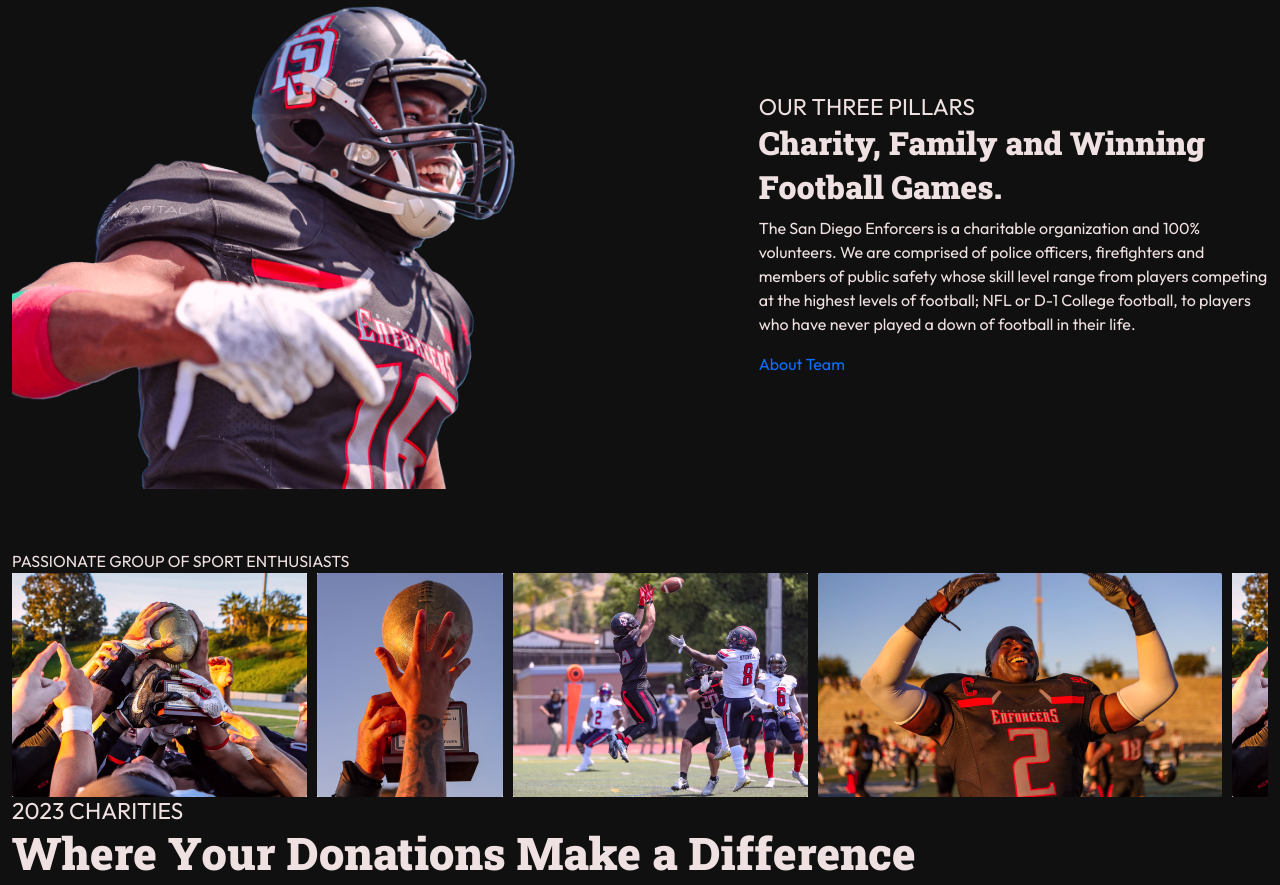
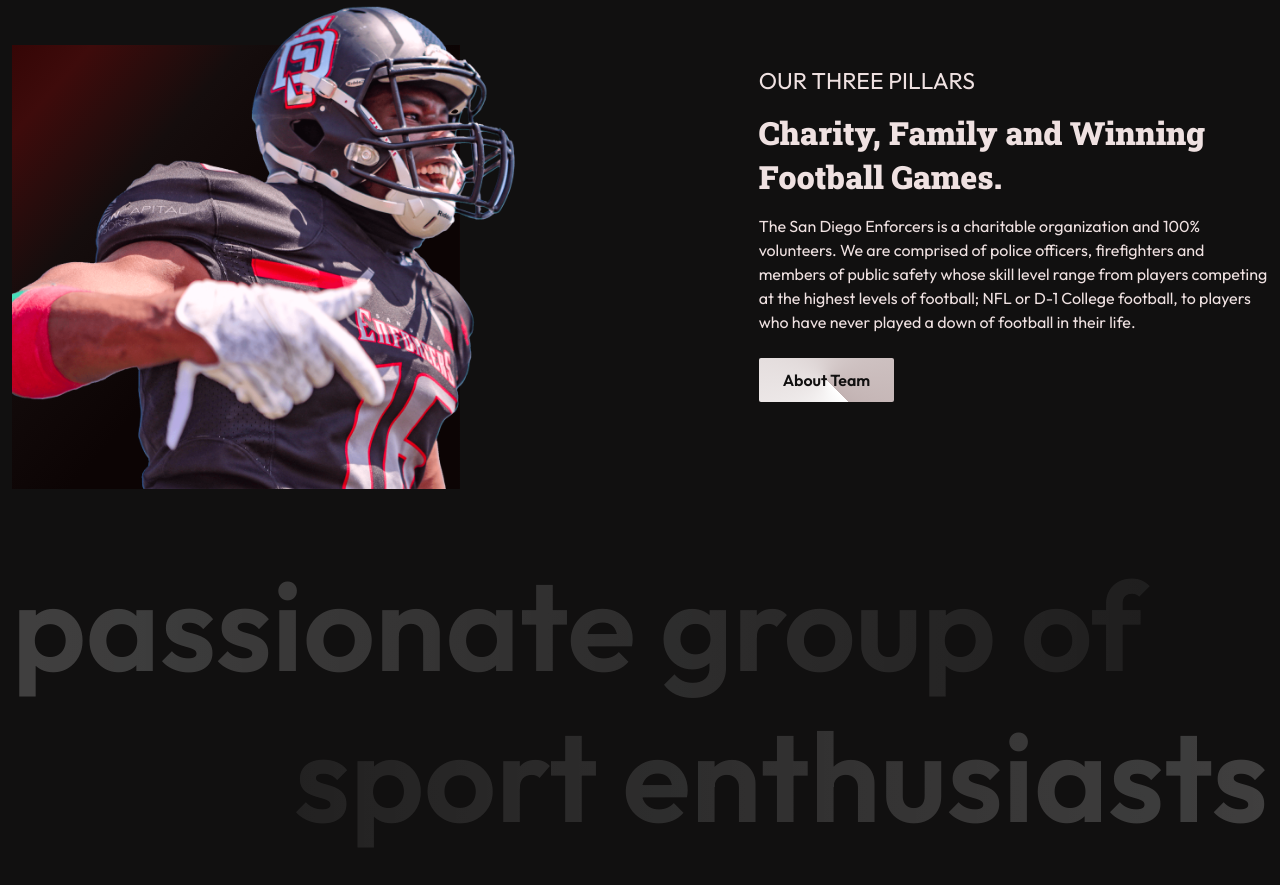
Before and after one commit to RIRashed33/Enforcers, a plain HTML site: page index.html in a window 1280 px wide. Shown: the part 1360-2245 px from the top of the page. Drawn offline with Linux system fonts and the light colour scheme.

Commit message:
home page half of css done

```diff
--- a/css/custom.css
+++ b/css/custom.css
@@ -6,6 +6,7 @@
     --smoky-black: #111010;
     --maroon: #7D0B0B;
     --conic-gradient: conic-gradient(from 135deg at 49.73% 50%, #7D0B0B 0deg, #540707 360deg);
+    --white-conic: conic-gradient(from 135deg at 50% 50%, #FFF 0deg, #C2B2B2 360deg);
     --dark-inner-gradient: linear-gradient(142deg, #111010 0%, #1F1D1D 64.92%);
     --mix-gradient: var(--Mix-Gradient, linear-gradient(to bottom right, #350606 0%, #3E0B0B 9%, #150D0D 26%, #0C0404 50%) bottom right / 50% 50% no-repeat, linear-gradient(to bottom left, #350606 0%, #3E0B0B 9%, #150D0D 26%, #0C0404 50%) bottom left / 50% 50% no-repeat, linear-gradient(to top left, #350606 0%, #3E0B0B 9%, #150D0D 26%, #0C0404 50%) top left / 50% 50% no-repeat, linear-gradient(to top right, #350606 0%, #3E0B0B 9%, #150D0D 26%, #0C0404 50%) top right / 50% 50% no-repeat);
 }
@@ -85,6 +86,14 @@ a.transparent-btn {
 a.gradient-btn {
    background: var(--conic-gradient);
    padding: 12px 24px;
+}
+a.white-gradient-btn{
+   color: var(--smoky-black);
+   padding: 12px 24px;
+   border-radius: 2px;
+   background: var(--white-conic);
+   font-weight: 600;
+   line-height: 1.25;
 }
 a.right-arrow-btn {
    padding: 4px 36px 4px 4px;
@@ -217,3 +226,31 @@ section.team-section {
    max-width: 990px;
    margin-bottom: 60px;
 }
+.team-banner {
+   background: var(--mix-gradient);
+   background-position: top 65px left;
+   background-size: 88%;
+}
+section.large-text-section span {
+   text-transform: lowercase;
+   display: block;
+   font-size: 126px;
+   font-weight: 600;
+   line-height: 1.2;
+}
+section.large-text-section span:first-child{
+   background: linear-gradient(90deg, rgba(255, 255, 255, 0.20) 1.74%, rgba(255, 255, 255, 0.04) 106.49%);
+   background-clip: text;
+   -webkit-background-clip: text;
+   -webkit-text-fill-color: transparent;
+}
+section.large-text-section span:last-child{
+   text-align: end;
+   background: linear-gradient(270deg, rgba(255, 255, 255, 0.20) 0%, rgba(255, 255, 255, 0.04) 100%);
+   background-clip: text;
+   -webkit-background-clip: text;
+   -webkit-text-fill-color: transparent;
+}
+section.image-slider-section {
+   padding: 80px 0;
+}
--- a/css/responsive.css
+++ b/css/responsive.css
@@ -2,8 +2,11 @@
     h1,span.large-text{
         font-size: 48px;
     }
-    p.large, h4{
+    h4{
         font-size: 20px;
+    }
+    p.large{
+        font-size: 18px;
     }
     .large-textbox {
         padding: 25px 45px;
@@ -16,6 +19,9 @@
     }
     .main-hero-details {
         padding: 40px 60px 40px 24px;
+    }
+    section.large-text-section span {
+        font-size: 100px;
     }
 
 }
@@ -88,9 +94,21 @@
     .main-hero-details {
         padding: 40px 24px;
     }
+    section.large-text-section span {
+        font-size: 60px;
+    }
 
 }
 @media screen and (max-width: 767px){
+    h1{
+        font-size: 40px;
+    }
+    h2 {
+        font-size: 32px;
+    }
+    h3 {
+        font-size: 26px;
+    }
     a.transparent-btn, a.gradient-btn{
         min-width: 210px;
         justify-content: center;
@@ -117,9 +135,6 @@
     }
 
     /* Main Area Style */
-    h1{
-        font-size: 40px;
-    }
     .banner-btns {
         flex-direction: column;
     }
@@ -139,6 +154,15 @@
     a.event-schedule-anchor {
         position: inherit;
         right: inherit;
+    }
+    section.large-text-section span{
+        font-size: 48px;
+    }
+    section.large-text-section span:last-child{
+        text-align: start;
+    }
+    section.image-slider-section {
+        padding: 50px 0;
     }
 
 }
--- a/index.html
+++ b/index.html
@@ -113,17 +113,17 @@
                     <h2 class="mb-3">“What I always felt made us special, is we are a family on and off the field. The way we come together to help each other out makes me proud to be an Enforcers”</h2>
                     <p class="large">Shane Lynn - Former Player, Coach and Current President</p>
                 </div>
-                <div class="row align-items-center justify-content-between">
-                    <div class="col-md-6 col-lg-5">
+                <div class="row gy-5 align-items-center justify-content-between">
+                    <div class="col-lg-5">
                         <div class="team-banner">
                             <img src="./img/team-banner.png" alt="">
                         </div>
                     </div>
-                    <div class="col-md-6 col-lg-5">
+                    <div class="col-lg-5">
                         <div class="team-right-content">
-                            <p class="large text-uppercase">OUR THREE PILLARS</p>
-                            <h3>Charity, Family and Winning Football Games.</h3>
-                            <p>The San Diego Enforcers is a charitable organization and 100% volunteers. We are comprised of police officers, firefighters and members of public safety whose skill level range from players competing at the highest levels of football; NFL or D-1 College football, to players who have never played a down of football in their life.</p>
+                            <p class="large text-uppercase mb-3">OUR THREE PILLARS</p>
+                            <h3 class="mb-3">Charity, Family and Winning Football Games.</h3>
+                            <p class="mb-4">The San Diego Enforcers is a charitable organization and 100% volunteers. We are comprised of police officers, firefighters and members of public safety whose skill level range from players competing at the highest levels of football; NFL or D-1 College football, to players who have never played a down of football in their life.</p>
                             <a href="#" class="white-gradient-btn">About Team</a>
                         </div>
                     </div>
--- a/js/main.js
+++ b/js/main.js
@@ -5,18 +5,23 @@
         if($('.home-image-slider')){
             $('.home-image-slider').owlCarousel({
                 loop:true,
-                margin:10,
                 autoWidth: true,
                 nav: false,
+                margin:24,
                 responsive:{
                     0:{
-                        items:1
+                        items:1,
+                        center: true,
                     },
-                    600:{
-                        items:3
+                    500:{
+                        items:2,
+                        center: false
+                    },
+                    768:{
+                        items: 3,
                     },
                     1000:{
-                        items:5
+                        items:4
                     }
                 }
             })
@@ -38,18 +43,19 @@
         if($('.about-carousel')){
             $('.about-carousel').owlCarousel({
                 loop:true,
-                autoWidth: true,
-                margin:10,
+                margin:32,
                 nav: false,
                 responsive:{
                     0:{
-                        items:1
+                        items:1,
+                        autoWidth: true
                     },
                     600:{
+                        autoWidth: true,
                         items:3
                     },
                     1000:{
-                        items:5
+                        items:4
                     }
                 }
             })
```
